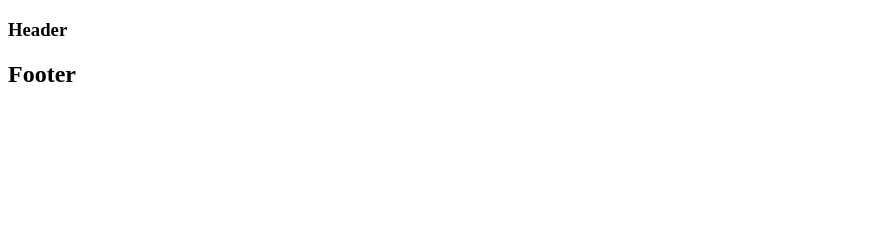
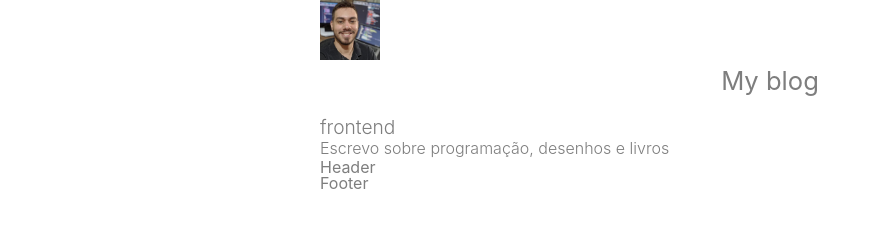
Before and after one commit to jjunior96/portfolio, a Gatsby site: page / in a window 1280 px wide. Shown: the whole page, without its empty margins (0-872 px from the left). Built offline with nearby package versions, Linux system fonts and the light colour scheme; Gatsby itself is replaced by a stand-in of ours.

Commit message:
start project

```diff
--- a/gatsby-config.js
+++ b/gatsby-config.js
@@ -1,8 +1,9 @@
 module.exports = {
   siteMetadata: {
-    title: `Gatsby Default Starter`,
-    description: `Kick off your next, great Gatsby project with this default starter. This barebones starter ships with the main Gatsby configuration files you might need.`,
-    author: `@gatsbyjs`,
+    title: `My blog`,
+    position: `frontend`,
+    description: `Escrevo sobre programação, desenhos e livros`,
+    author: `@jjunior96`,
   },
   plugins: [
     `gatsby-plugin-react-helmet`,
@@ -31,4 +32,4 @@
     // To learn more, visit: https://gatsby.dev/offline
     // `gatsby-plugin-offline`,
   ],
-}
+};
--- /dev/null
+++ b/src/components/Avatar/index.js
@@ -0,0 +1,23 @@
+import React from 'react';
+import { useStaticQuery, graphql } from 'gatsby';
+import Img from 'gatsby-image';
+
+const Avatar = () => {
+  const { avatarImage } = useStaticQuery(
+    graphql`
+      query {
+        avatarImage: file(relativePath: { eq: "profile.png" }) {
+          childImageSharp {
+            fixed(width: 60, height: 60) {
+              ...GatsbyImageSharpFixed_tracedSVG
+            }
+          }
+        }
+      }
+    `
+  );
+
+  return <Img fixed={avatarImage.childImageSharp.fixed} className="profile" />;
+};
+
+export default Avatar;
--- a/src/components/Layout/index.js
+++ b/src/components/Layout/index.js
@@ -1,15 +1,22 @@
 import React from 'react';
 
 import Header from '../Header';
+import Profile from '../Profile';
 import Footer from '../Footer';
 
 import * as S from './styled';
+import GlobalStyles from '../../styles/global';
 
 const Layout = () => {
   return (
     <S.LayoutWrapper>
-      <Header />
-      <Footer />
+      {/* Reset Global */}
+      <GlobalStyles />
+      <S.LayoutMain>
+        <Profile />
+        <Header />
+        <Footer />
+      </S.LayoutMain>
     </S.LayoutWrapper>
   );
 };
--- a/src/components/Layout/styled.js
+++ b/src/components/Layout/styled.js
@@ -1,3 +1,13 @@
 import styled from 'styled-components';
 
-export const LayoutWrapper = styled.section``;
+export const LayoutWrapper = styled.section`
+  display: flex;
+  color: #7e7e7e;
+`;
+
+export const LayoutMain = styled.main`
+  background-color: #fff;
+  min-height: 100vh;
+  padding: 0 3.75rem 0 20rem;
+  width: 100%;
+`;
--- /dev/null
+++ b/src/components/Profile/index.js
@@ -0,0 +1,35 @@
+import React from 'react';
+import { useStaticQuery, graphql } from 'gatsby';
+
+import Avatar from '../Avatar';
+
+import * as S from './styled';
+
+const Profile = () => {
+  const {
+    site: {
+      siteMetadata: { title, position, description },
+    },
+  } = useStaticQuery(graphql`
+    query MyQuery {
+      site {
+        siteMetadata {
+          title
+          position
+          description
+        }
+      }
+    }
+  `);
+
+  return (
+    <S.ProfileWrapper>
+      <Avatar />
+      <S.ProfileAuthor>{title}</S.ProfileAuthor>
+      <S.ProfilePosition>{position}</S.ProfilePosition>
+      <S.ProfileDescription>{description}</S.ProfileDescription>
+    </S.ProfileWrapper>
+  );
+};
+
+export default Profile;
--- /dev/null
+++ b/src/components/Profile/styled.js
@@ -0,0 +1,23 @@
+import styled from 'styled-components';
+
+export const ProfileWrapper = styled.section`
+  display: flex;
+  flex-direction: column;
+`;
+
+export const ProfileAuthor = styled.h1`
+  font-size: 1.6rem;
+  margin: 0.5rem auto 1.5rem;
+`;
+
+export const ProfilePosition = styled.h2`
+  display: block;
+  font-size: 1.2rem;
+  font-weight: 300;
+`;
+
+export const ProfileDescription = styled.p`
+  font-size: 1rem;
+  font-weight: 300;
+  line-height: 1.4;
+`;
--- /dev/null
+++ b/src/styles/global.js
@@ -0,0 +1,87 @@
+/* http://meyerweb.com/eric/tools/css/reset/
+  v2.0 | 20110126
+  License: none (public domain)
+*/
+
+import { createGlobalStyle } from 'styled-components';
+
+const GlobalStyles = createGlobalStyle`
+  html, body, div, span, applet, object, iframe,
+  h1, h2, h3, h4, h5, h6, p, blockquote, pre,
+  a, abbr, acronym, address, big, cite, code,
+  del, dfn, em, img, ins, kbd, q, s, samp,
+  small, strike, strong, sub, sup, tt, var,
+  b, u, i, center,
+  dl, dt, dd, ol, ul, li,
+  fieldset, form, label, legend,
+  table, caption, tbody, tfoot, thead, tr, th, td,
+  article, aside, canvas, details, embed,
+  figure, figcaption, footer, header, hgroup,
+  menu, nav, output, ruby, section, summary,
+  time, mark, audio, video {
+    margin: 0;
+    padding: 0;
+    border: 0;
+    font-size: 100%;
+    font: inherit;
+    vertical-align: baseline;
+  }
+  /* HTML5 display-role reset for older browsers */
+  article, aside, details, figcaption, figure,
+  footer, header, hgroup, menu, nav, section {
+    display: block;
+  }
+  body {
+    line-height: 1;
+  }
+  ol, ul {
+    list-style: none;
+  }
+  blockquote, q {
+    quotes: none;
+  }
+  blockquote:before, blockquote:after,
+  q:before, q:after {
+    content: '';
+    content: none;
+  }
+  table {
+    border-collapse: collapse;
+    border-spacing: 0;
+  }
+  * {
+    box-sizing: border-box;
+  }
+  body {
+    line-height: 1;
+    font-size: 100%;
+    font-family: -apple-system, BlinkMacSystemFont, 'Segoe UI', Roboto, Oxygen, Ubuntu, Cantarell, 'Open Sans', 'Helvetica Neue', sans-serif
+  }
+  img {
+    display: block;
+    width: 100%;
+    height: auto;
+  }
+  body.dark {
+    --borders: #38444d;
+    --texts: #8899a6;
+    --postColor: #fff;
+    --hightlight: #1fa1f2;
+    --mediumBackground: #192734;
+    --background: #16202c;
+    --white: #fff;
+    --black: #222;
+  }
+  body.light {
+    --borders: #dedede;
+    --texts: #555555;
+    --postColor: #111;
+    --hightlight: #1fa1f2;
+    --mediumBackground: #f0f0f3;
+    --background: #fff;
+    --white: #fff;
+    --black: #222;
+  }
+`;
+
+export default GlobalStyles;
```
Also changed, not shown: src/images/profile.png (added).
